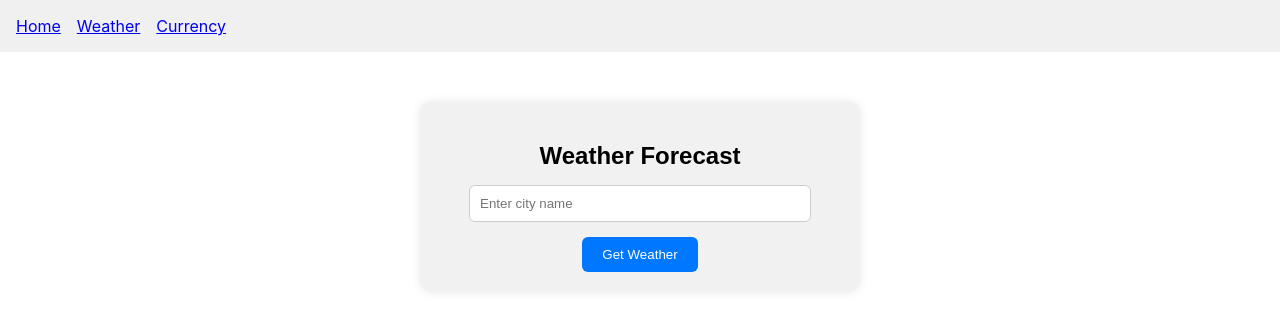
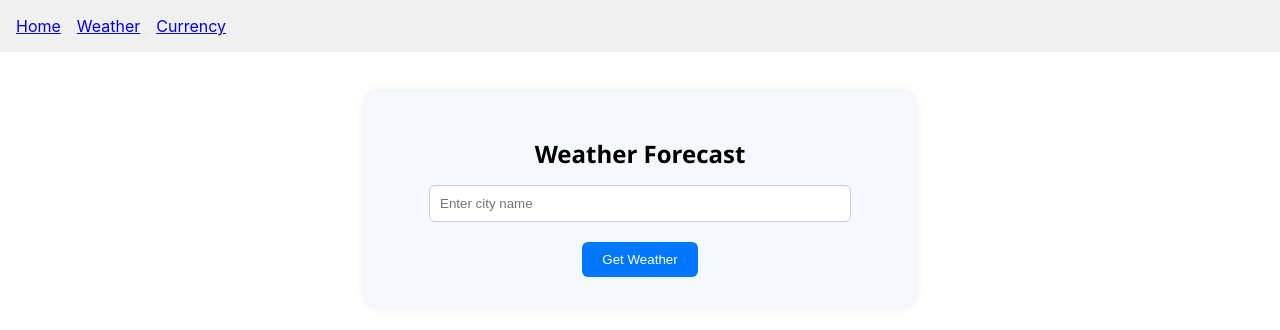
Before and after one commit to juliankoh6/Web-travel-planner, a React (Create React App) app in the folder frontend/: page /weather in a window 1280 px wide. Shown: the top 330 px of the page. Built offline with nearby package versions, Linux system fonts and the light colour scheme; sample sign-in values are in the browser's storage.

Commit message:
added save & del WeatherPg.css

```diff
--- a/frontend/src/pages/WeatherPg.css
+++ b/frontend/src/pages/WeatherPg.css
@@ -1,15 +1,16 @@
 .weather-container {
-  max-width: 400px;
-  margin: 50px auto;
-  padding: 20px;
+  max-width: 500px;
+  margin: 40px auto;
+  padding: 25px;
   border-radius: 12px;
-  background-color: #f1f1f1;
+  background-color: #f5f8ff;
   box-shadow: 0 0 10px rgba(0, 0, 0, 0.1);
-  font-family: 'Arial', sans-serif;
+  font-family: 'Segoe UI', sans-serif;
   text-align: center;
 }
 
-.weather-container h2 {
+.weather-container h2,
+.weather-container h3 {
   margin-bottom: 15px;
 }
 
@@ -23,6 +24,7 @@
 
 .weather-container button {
   padding: 10px 20px;
+  margin: 5px;
   border: none;
   background-color: #0077ff;
   color: white;
@@ -35,6 +37,41 @@
 }
 
 .weather-result {
-  margin-top: 20px;
-  font-size: 18px;
+  background-color: #e6f0ff;
+  padding: 15px;
+  margin: 15px 0;
+  border-radius: 8px;
 }
+
+.saved-list {
+  list-style: none;
+  padding: 0;
+}
+
+.saved-list li {
+  margin-bottom: 10px;
+  padding: 8px;
+  background-color: #f1f1f1;
+  border-radius: 6px;
+  display: flex;
+  justify-content: space-between;
+  align-items: center;
+}
+
+.saved-list button {
+  background-color: #ff4d4d;
+  color: white;
+  padding: 6px 12px;
+  border: none;
+  border-radius: 4px;
+  cursor: pointer;
+}
+
+.saved-list button:hover {
+  background-color: #cc0000;
+}
+
+.error {
+  color: red;
+  margin-top: 10px;
+}
```
